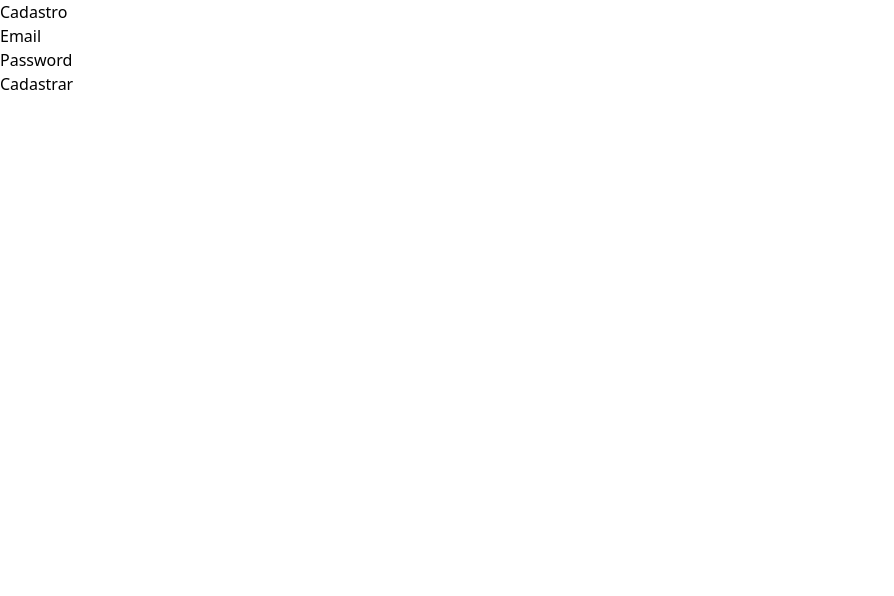
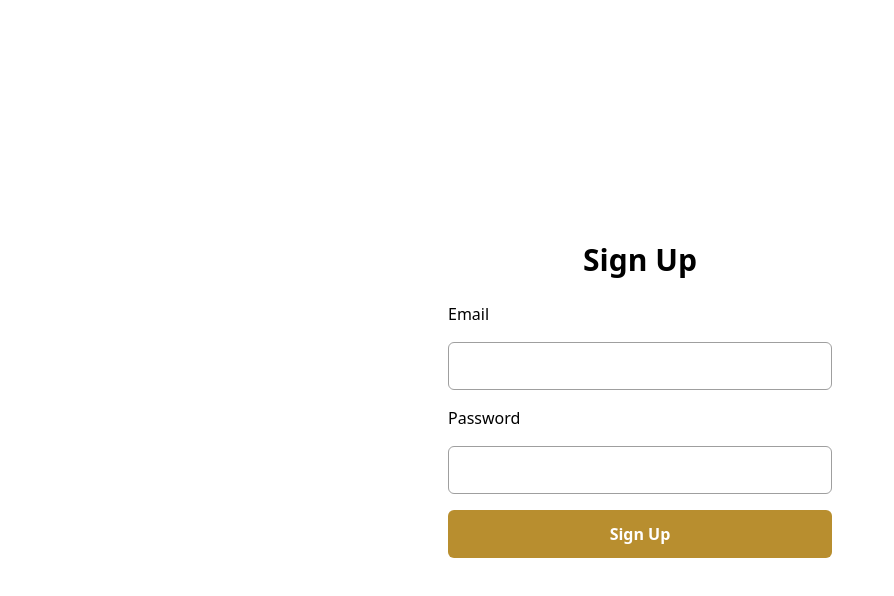
Before and after one commit to itsmecamila/furniro, a React (Vite) app: page /register in a window 1280 px wide. Shown: the top 596 px of the page, without its empty margins (0-894 px from the left). Built offline with nearby package versions, Linux system fonts and the light colour scheme.

Commit message:
feat: create validations

```diff
--- a/src/components/CheckoutForm.tsx
+++ b/src/components/CheckoutForm.tsx
@@ -39,8 +39,8 @@ export default function CheckoutForm() {
   });
   const dispatch = useDispatch<AppDispatch>();
   const cart = useSelector((state: RootState) => state.cart.products);
-  const subtotal = cart.reduce((prev, curr) => curr.price + prev, 0);
-  const total = cart.reduce((prev, curr) => curr.price * curr.quantity + prev, 0);
+  const subtotal = cart.reduce((prev, curr) => (curr.price - curr.price * curr.discount) + prev, 0);
+  const total = cart.reduce((prev, curr) => (curr.price - curr.price * curr.discount) * curr.quantity + prev, 0);
   const navigate = useNavigate();
 
   const zipCode = form.watch("zipCode", "");
@@ -138,7 +138,7 @@ export default function CheckoutForm() {
               className="flex items-center justify-between"
             >
               <p><span className="text-[#9F9F9F]">{product.name}</span> x {product.quantity}</p>
-              <strong className="font-normal">{currency.format(product.price)}</strong>
+              <strong className="font-normal">{currency.format(product.price - product.price * product.discount)}</strong>
             </li>
           ))}
 
--- a/src/components/Footer.tsx
+++ b/src/components/Footer.tsx
@@ -1,4 +1,22 @@
+import { zodResolver } from "@hookform/resolvers/zod";
+import { useForm } from "react-hook-form";
+import { z } from "zod"
+
+const newsletterSchema = z.object({
+  email: z.string().email()
+});
+
 export default function Footer() {
+  const newsletterForm = useForm<z.infer<typeof newsletterSchema>>({
+    resolver: zodResolver(newsletterSchema)
+  });
+
+  function onSubmitNewsletter(data: z.infer<typeof newsletterSchema>) {
+    console.log(data);
+
+    newsletterForm.reset();
+  }
+
   return (
     <footer className="px-24 py-12 border-t border-[#D9D9D9]">
       <div className="flex justify-between">
@@ -12,17 +30,25 @@ export default function Footer() {
 
           <div>
             <ul className="flex items-center gap-4">
-              <li className="flex items-center justify-center size-[34px] rounded-full bg-white shadow-lg">
+              <li>
+                <a href="https://www.facebook.com/" className="flex items-center justify-center size-[34px] rounded-full bg-white shadow-lg">
                   <img src="https://furniro-bucket.s3.us-east-2.amazonaws.com/icons/facebook.svg" alt="Facebook" />
+                </a>
               </li>
-              <li className="flex items-center justify-center size-[34px] rounded-full bg-white shadow-lg">
+              <li>
+                <a href="https://www.instagram.com/" className="flex items-center justify-center size-[34px] rounded-full bg-white shadow-lg">
                   <img src="https://furniro-bucket.s3.us-east-2.amazonaws.com/icons/instagram.svg" alt="Instagram" />
+                </a>
               </li>
-              <li className="flex items-center justify-center size-[34px] rounded-full bg-white shadow-lg">
+              <li>
+                <a href="https://www.twitter.com/" className="flex items-center justify-center size-[34px] rounded-full bg-white shadow-lg">
                   <img src="https://furniro-bucket.s3.us-east-2.amazonaws.com/icons/twitter.svg" alt="Twitter" />
+                </a>
               </li>
-              <li className="flex items-center justify-center size-[34px] rounded-full bg-white shadow-lg">
+              <li >
+                <a href="https://www.linkedin.com" className="flex items-center justify-center size-[34px] rounded-full bg-white shadow-lg">
                   <img src="https://furniro-bucket.s3.us-east-2.amazonaws.com/icons/linkedin.svg" alt="Linkedin" />
+                </a>
               </li>
             </ul>
           </div>
@@ -66,13 +92,22 @@ export default function Footer() {
         <div>
           <p className="font-semibold text-[#9F9F9F]">Newsletter</p>
 
-          <form className="flex gap-3 mt-14">
+          <form
+            onSubmit={newsletterForm.handleSubmit(onSubmitNewsletter)}
+            className="flex items-start gap-3 mt-14"
+          >
+            <div>
               <input
                 type="text"
+                id="email"
                 placeholder="Enter Your Email Address"
                 className="border-b border-black"
+                {...newsletterForm.register("email")}
               />
+              {newsletterForm.formState.errors.email && <p className="text-red-600">{newsletterForm.formState.errors.email.message}</p>}
+            </div>
             <button
+              type="submit"
               className="border-b border-black uppercase font-semibold"
             >
               Subscribe
--- a/src/components/Login.tsx
+++ b/src/components/Login.tsx
@@ -1,14 +1,25 @@
-import { FormEvent, useEffect } from "react";
+import { useEffect } from "react";
 import { useDispatch, useSelector } from "react-redux";
 import { AppDispatch, RootState } from "../redux";
 import { loginWithEmail } from "../redux/user/thunks";
 import { useNavigate } from "react-router-dom";
+import { useForm } from "react-hook-form";
+import { z } from "zod";
+import { zodResolver } from "@hookform/resolvers/zod";
+
+const loginSchema = z.object({
+  email: z.string().email(),
+  password: z.string().min(6, "Password must contain at least 6 character(s)"),
+});
 
 export default function Login() {
   const dispatch = useDispatch<AppDispatch>();
   const isAuth = useSelector((state: RootState) => state.user.isAuth);
-  const error = useSelector((state: RootState) => state.user.error);
   const navigate = useNavigate();
+
+  const form = useForm<z.infer<typeof loginSchema>>({
+    resolver: zodResolver(loginSchema)
+  });
 
   useEffect(() => {
     if (isAuth) {
@@ -16,36 +27,35 @@ export default function Login() {
     }
   }, [isAuth]);
 
-  function onLogin(e: FormEvent<HTMLFormElement>) {
-    e.preventDefault();
-
-    const form = new FormData(e.currentTarget);
-    const email = form.get("email")?.toString();
-    const password = form.get("password")?.toString();
-
-    if (!email || !password) {
-      return;
-    }
-
-    dispatch(loginWithEmail(email, password));
+  function onLogin(data: z.infer<typeof loginSchema>) {
+    dispatch(loginWithEmail(data.email, data.password));
   }
 
   return (
-    <form onSubmit={onLogin}>
-      <h2>Login</h2>
+    <form
+      onSubmit={form.handleSubmit(onLogin)}
+      className="flex flex-col justify-center max-w-96 min-h-screen mx-auto"
+    >
+      <h2 className="text-3xl font-bold text-center mb-6">Login</h2>
 
-      <div>
-        <label htmlFor="email">Email</label>
-        <input type="text" name="email" id="email" />
+      <div className="flex flex-col">
+        <label htmlFor="email" className="font-medium">Email</label>
+        <input type="text" name="email" id="email"  className="h-12 px-4 mt-4 border border-[#9F9F9F] rounded-md"/>
+        {form.formState.errors.email && <p className="text-red-600">{form.formState.errors.email.message}</p>}
       </div>
 
-      <div>
-        <label htmlFor="password">Password</label>
-        <input type="password" name="password" id="password" />
+      <div className="flex flex-col mt-4">
+        <label htmlFor="password" className="font-medium">Password</label>
+        <input type="password" name="password" id="password"  className="h-12 px-4 mt-4 border border-[#9F9F9F] rounded-md"/>
+        {form.formState.errors.password && <p className="text-red-600">{form.formState.errors.password.message}</p>}
       </div>
 
-      <button type="submit">Entrar</button>
-      { error !== null ? ( <strong>{error}</strong> ) : null }
+      <button
+        type="submit"
+        className="h-12 mt-4 bg-[#B88E2F] text-white font-semibold rounded-md"
+      >
+        Entrar
+      </button>
     </form>
   )
 }
--- a/src/components/Register.tsx
+++ b/src/components/Register.tsx
@@ -1,14 +1,25 @@
-import { FormEvent, useEffect } from "react";
+import { useEffect } from "react";
 import { useDispatch, useSelector } from "react-redux"
 import { AppDispatch, RootState } from "../redux"
 import { registerWithEmail } from "../redux/user/thunks";
 import { useNavigate } from "react-router-dom";
+import { z } from "zod";
+import { useForm } from "react-hook-form";
+import { zodResolver } from "@hookform/resolvers/zod";
+
+const signupSchema = z.object({
+  email: z.string().email(),
+  password: z.string().min(6, "Password must contain at least 6 character(s)"),
+});
 
 export default function SignUp() {
   const dispatch = useDispatch<AppDispatch>();
   const isAuth = useSelector((state: RootState) => state.user.isAuth);
-  const error = useSelector((state: RootState) => state.user.error);
   const navigate = useNavigate();
+
+  const form = useForm<z.infer<typeof signupSchema>>({
+    resolver: zodResolver(signupSchema)
+  });
 
   useEffect(() => {
     if (isAuth) {
@@ -16,35 +27,36 @@ export default function SignUp() {
     }
   }, [isAuth]);
 
-  function onRegister(e: FormEvent<HTMLFormElement>) {
-    e.preventDefault();
-
-    const form = new FormData(e.currentTarget);
-    const email = form.get("email")?.toString();
-    const password = form.get("password")?.toString();
-
-    if (!email || !password) {
-      return;
-    }
-
-    dispatch(registerWithEmail(email, password));
+  function onRegister(data: z.infer<typeof signupSchema>) {
+    dispatch(registerWithEmail(data.email, data.password));
+    form.reset();
   }
 
   return (
-    <form onSubmit={onRegister}>
-      <h2>Cadastro</h2>
-      <div>
-        <label htmlFor="email">Email</label>
-        <input type="text" name="email" id="email" />
+    <form
+      onSubmit={form.handleSubmit(onRegister)}
+      className="flex flex-col justify-center max-w-96 min-h-screen mx-auto"
+    >
+      <h2 className="text-3xl font-bold text-center mb-6">Sign Up</h2>
+
+      <div className="flex flex-col">
+        <label htmlFor="email" className="font-medium">Email</label>
+        <input type="text" name="email" id="email"  className="h-12 px-4 mt-4 border border-[#9F9F9F] rounded-md"/>
+        {form.formState.errors.email && <p className="text-red-600">{form.formState.errors.email.message}</p>}
       </div>
 
-      <div>
-        <label htmlFor="password">Password</label>
-        <input type="password" name="password" id="password" />
+      <div className="flex flex-col mt-4">
+        <label htmlFor="password" className="font-medium">Password</label>
+        <input type="password" name="password" id="password"  className="h-12 px-4 mt-4 border border-[#9F9F9F] rounded-md"/>
+        {form.formState.errors.password && <p className="text-red-600">{form.formState.errors.password.message}</p>}
       </div>
 
-      <button type="submit">Cadastrar</button>
-      { error !== null ? ( <strong>{error}</strong> ) : null }
+      <button
+        type="submit"
+        className="h-12 mt-4 bg-[#B88E2F] text-white font-semibold rounded-md"
+      >
+        Sign Up
+      </button>
     </form>
   )
 }
```
Lines whose indentation alone changed are shown as unchanged.
